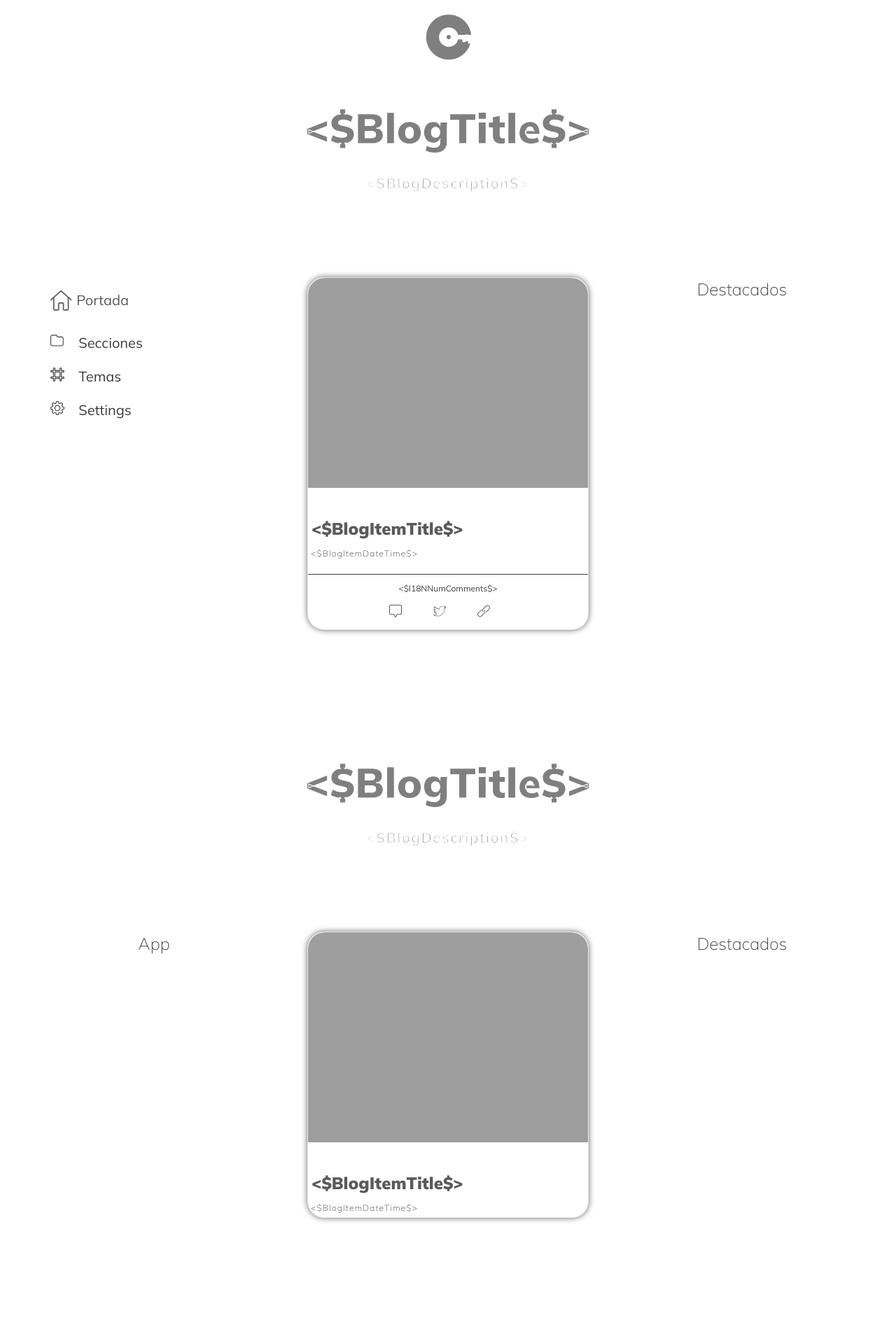
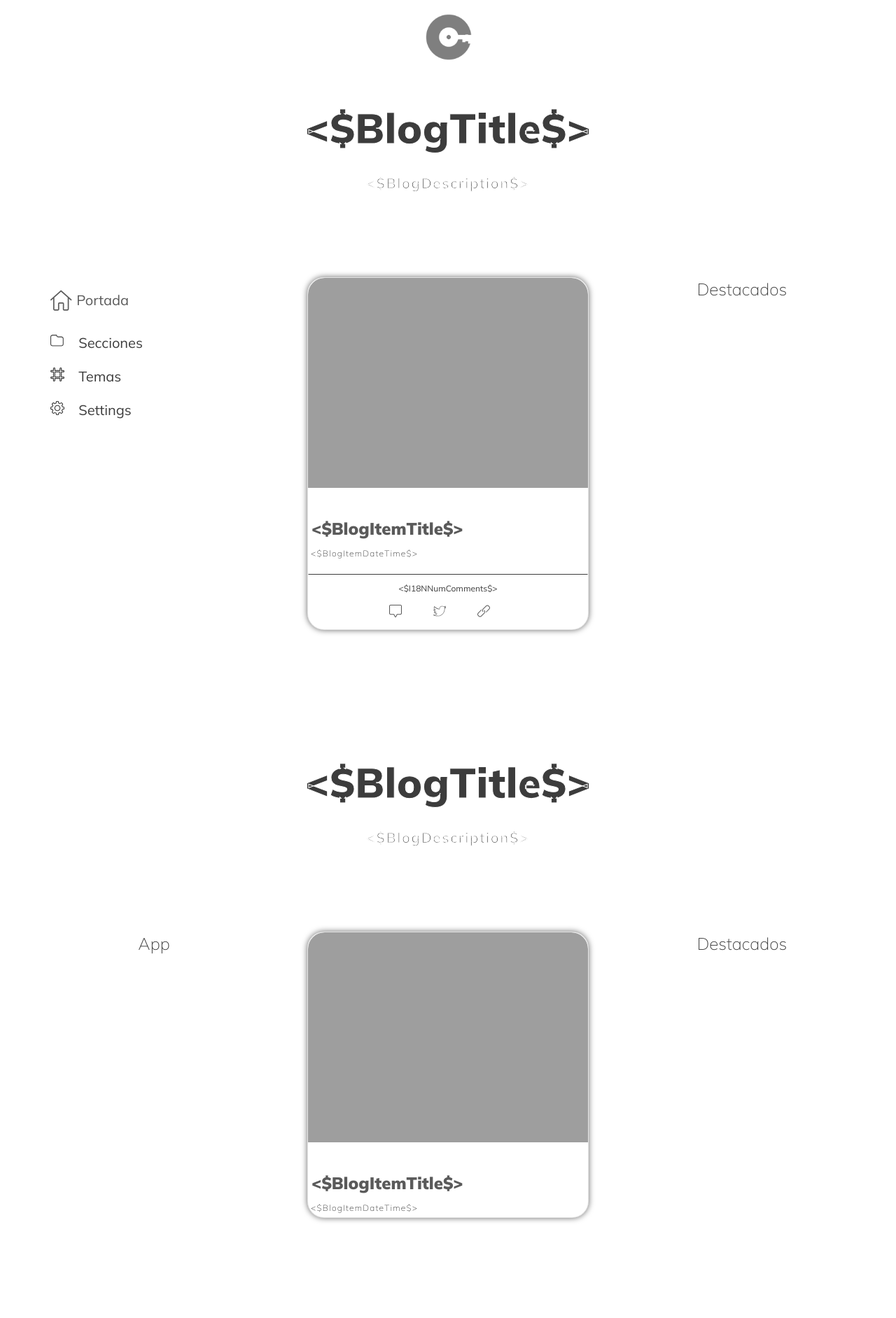
Before and after one commit to criptica/criptica.github.io, a Jekyll site: the page templates/template-blogger.html, which Jekyll copies as it is, in a window 1280 px wide. Shown: the top 1883 px of the page at 70% size. Built offline with Jekyll 4.4.1, drawn with Linux system fonts in a browser that asks for light colours.

Commit message:
Update criptica-skin.css

```diff
--- a/src/styles/criptica-skin.css
+++ b/src/styles/criptica-skin.css
@@ -23,7 +23,6 @@
     opacity: .5;
 }
 #page-header {
-    color: rgba(0,0,0,.5);
     -webkit-text-stroke: 1px rgba(255,255,255,1);
     padding: 8px;
     min-height: 256px;
@@ -150,15 +149,11 @@
     .sections nav li {
         padding-left: 0px;
     }
-    .sections nav a {
+    .sections nav li a {
         height: 48px;
         margin: 4px 0;
         padding: 8px;
         width: 48px;
-    }
-    .sections nav li a:hover,
-    .sections nav li label:hover{
-        border-radius: 50%;
     }
 }
 
```
